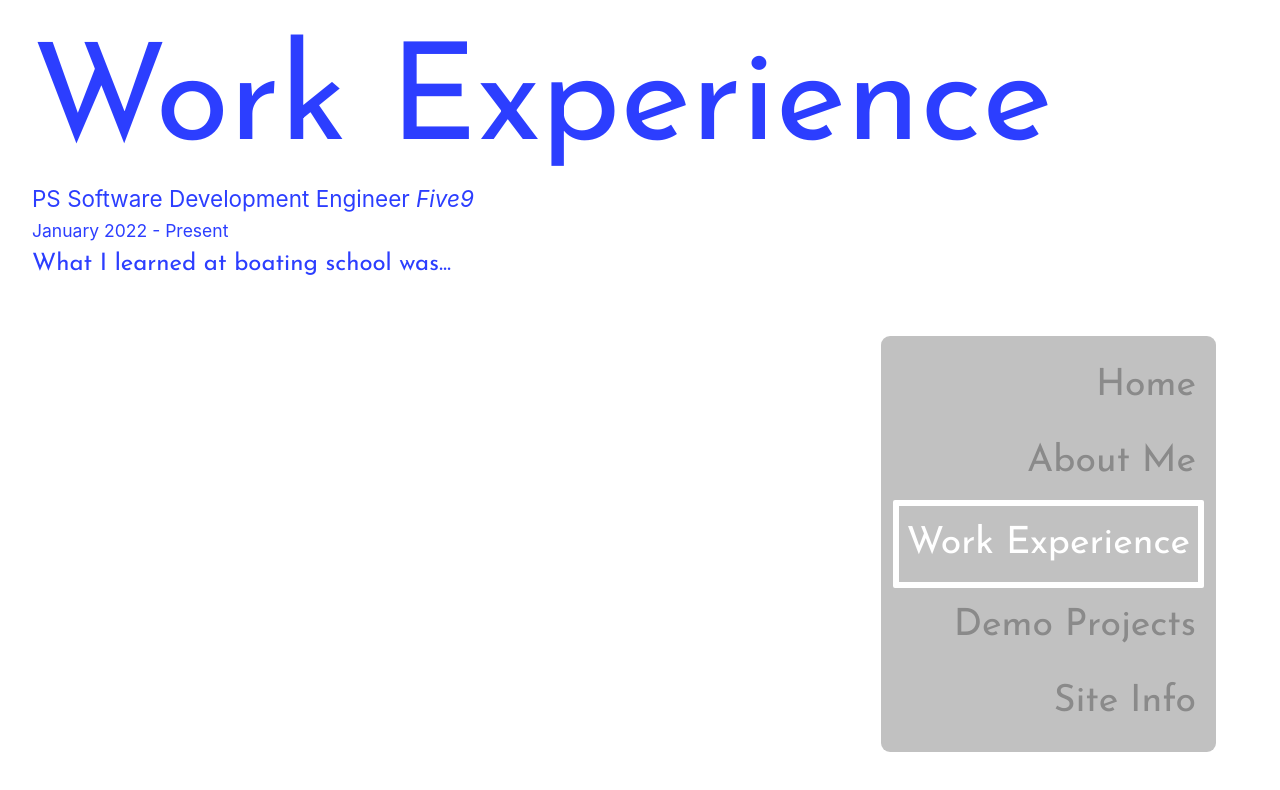
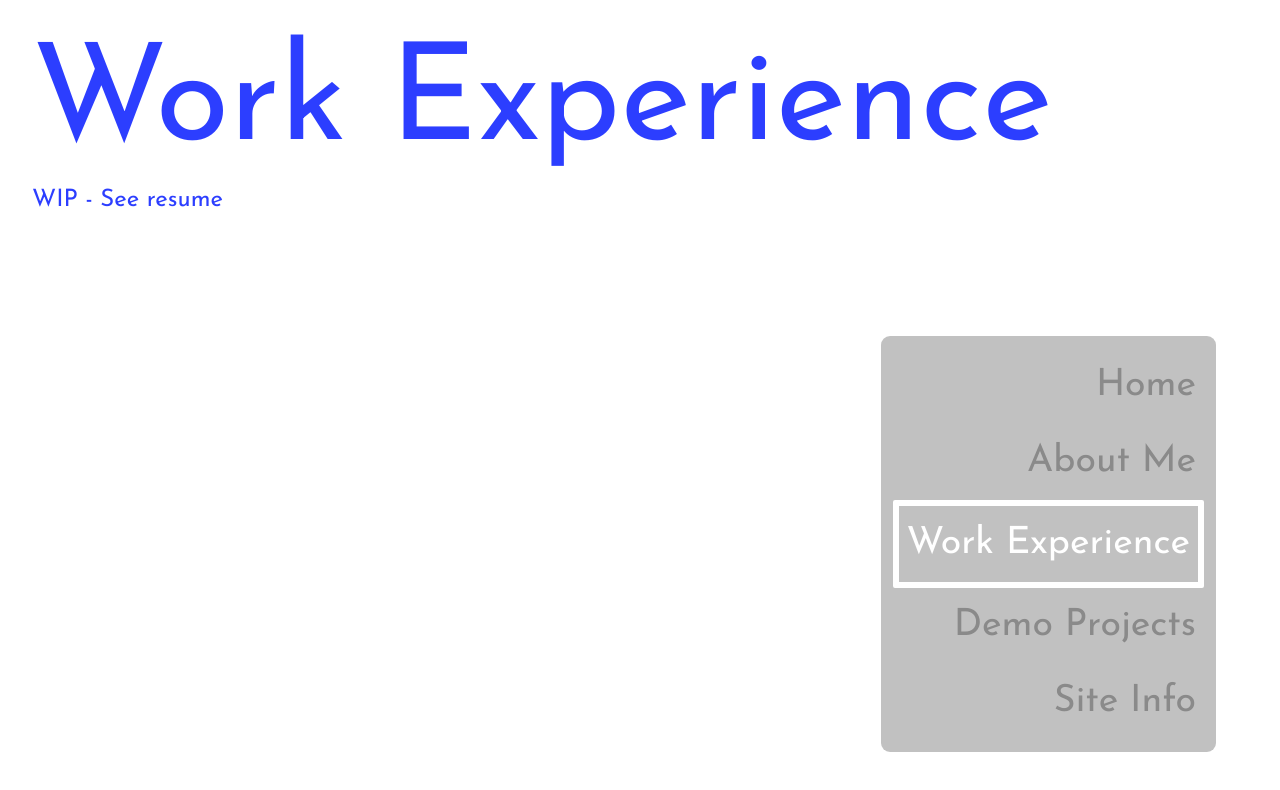
Before and after one commit to AndyV99/portfolio-site, a Vue app: page /experience in a window 1280 px wide. Shown: the top 790 px of the page. Built offline with nearby package versions, Linux system fonts and the light colour scheme.

Commit message:
Updated pages to WIP

```diff
--- a/src/views/DemoProjects.vue
+++ b/src/views/DemoProjects.vue
@@ -4,6 +4,7 @@ import Nav from '@/components/Nav.vue'
 <template>
   <main>
     <h1>Demo Projects</h1>
+    <p>WIP</p>
   </main>
   <Nav />
 </template>
--- a/src/views/Experience.vue
+++ b/src/views/Experience.vue
@@ -6,9 +6,7 @@ import Nav from '@/components/Nav.vue'
   <main>
     <h1>Work Experience</h1>
     <div class="experience-box">
-      <h2>PS Software Development Engineer <i>Five9</i></h2>
-      <h3>January 2022 - Present</h3>
-      <p>What I learned at boating school was...</p>
+      <p>WIP - See resume</p>
     </div>
   </main>
   <Nav />
```
